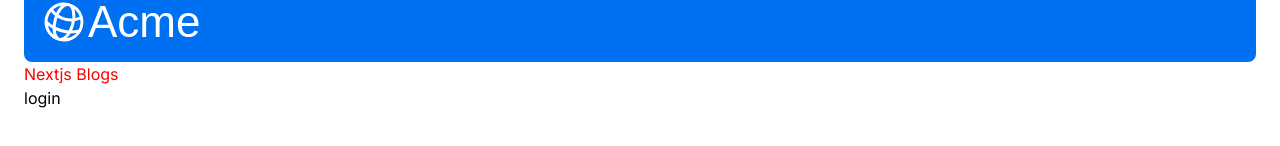
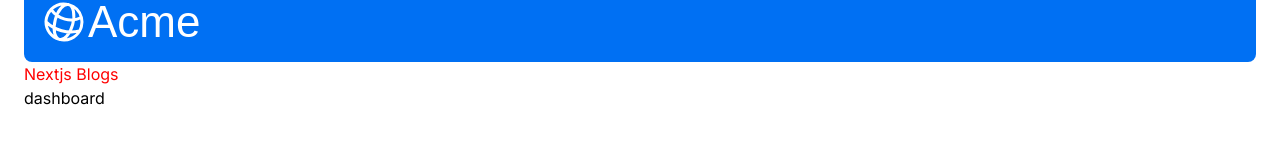
Before and after one commit to imnotpizza/nextjs-dashboard, a Next.js app: page / in a window 1280 px wide. Shown: the part 170-316 px from the top of the page. Built offline with nearby package versions, Linux system fonts and the light colour scheme; a web font is replaced by a local one.

Commit message:
skeleton ui 뜨는거 확인함

```diff
--- a/app/dashboard/loading.tsx
+++ b/app/dashboard/loading.tsx
@@ -1,3 +1,9 @@
+/**
+ * page 컨텐츠 로드시 나타날 fallback ui
+ *
+ */
+import DashboardSkeleton from '@/app/ui/skeletons';
+
 export default function Loading() {
-  return <div>Loading...</div>;
+  return <DashboardSkeleton />;
 }
--- a/app/page.tsx
+++ b/app/page.tsx
@@ -10,7 +10,7 @@ export default function Page() {
       </div>
       <div>
         <h1 className="text-[red]">Nextjs Blogs</h1>
-        <button>login</button>
+        <Link href="/dashboard">dashboard</Link>
       </div>
     </main>
   );
```
